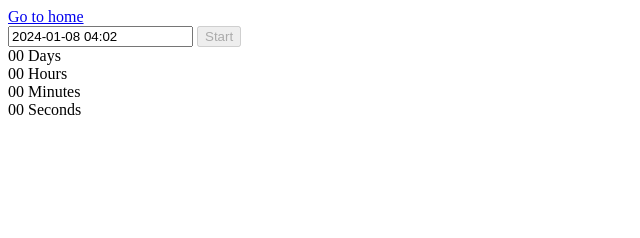
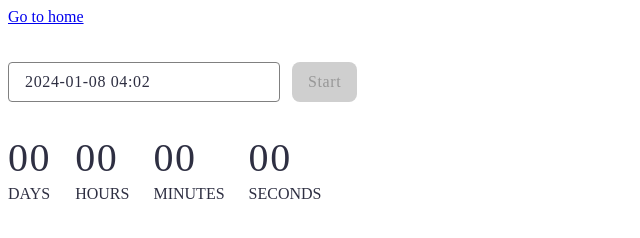
Before and after one commit to NIKOLAEVTOLIA/goit-js-hw-10, a website built with Vite: page src/1-timer.html in a window 1280 px wide. Shown: the whole page, without its empty margins (0-640 px from the left). Built offline with nearby package versions, Linux system fonts and the light colour scheme.

Commit message:
upd done task

```diff
--- a/src/1-timer.html
+++ b/src/1-timer.html
@@ -8,9 +8,7 @@
     <link rel="stylesheet" href="./css/1-timer.css" />
   </head>
   <body>
-    <section>
-      <a href="./index.html">Go to home</a>
-    </section>
+    <a href="./index.html">Go to home</a>
     <section>
       <input type="text" id="datetime-picker" />
       <button type="button" data-start disabled>Start</button>
--- a/src/css/1-timer.css
+++ b/src/css/1-timer.css
@@ -0,0 +1,98 @@
+
+section {
+    gap: 32px;
+    background: #FFF;
+}
+
+#datetime-picker {
+    box-sizing: border-box;
+    width: 272px;
+    height: 40px;
+    flex-shrink: 0;
+    border-radius: 4px;
+    border: 1px solid #808080;
+    color: #2E2F42;
+    font-family: Montserrat;
+    font-size: 16px;
+    font-style: normal;
+    font-weight: 400;
+    line-height: 24px;
+    letter-spacing: 0.64px;
+    margin-bottom: 32px;
+    margin-top: 36px;
+    padding-left: 16px;
+}
+
+#datetime-picker:hover {
+    border-radius: 4px;
+    border: 1px solid #000;
+}
+
+#datetime-picker:focus {
+    border-radius: 4px;
+    border: 1px solid #4E75FF;
+    outline: none;
+}
+
+#datetime-picker:disabled {
+    border-radius: 4px;
+    background: #FAFAFA;
+}
+
+button:disabled {
+    border-radius: 8px;
+    background: #CFCFCF;
+    color: #989898;
+}
+
+button {
+    padding: 8px 16px;
+    justify-content: center;
+    align-items: center;
+    gap: 10px;
+    border-radius: 8px;
+    background: #4E75FF;
+    color: #FFF;
+    font-family: Montserrat;
+    font-size: 16px;
+    font-style: normal;
+    font-weight: 500;
+    line-height: 24px;
+    letter-spacing: 0.64px;
+    border: none;
+    cursor: pointer;
+    margin-left: 8px;
+}
+
+button:hover {
+    border-radius: 8px;
+    background: #6C8CFF;
+    border: none;
+}
+
+.timer {
+    display: flex;
+    justify-content: flex-start;
+    align-items: flex-start;
+    gap: 24px;
+}
+
+.field {
+    color: #2E2F42;
+    font-family: Montserrat;
+    font-style: normal;
+    font-weight: 400;
+}
+
+.value {
+    font-size: 40px;
+    line-height: 48px;
+    letter-spacing: 1.6px;
+}
+
+.label {
+    display: flex;
+    font-size: 16px;
+    line-height: 24px;
+    text-transform: uppercase;
+}
```
Also changed, not shown: src/js/2-snackbar.js (+6 -5 lines).
